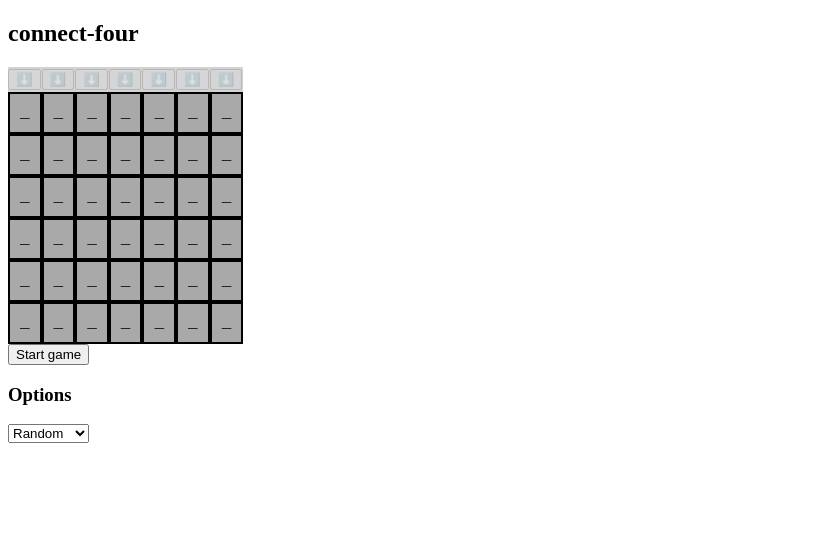
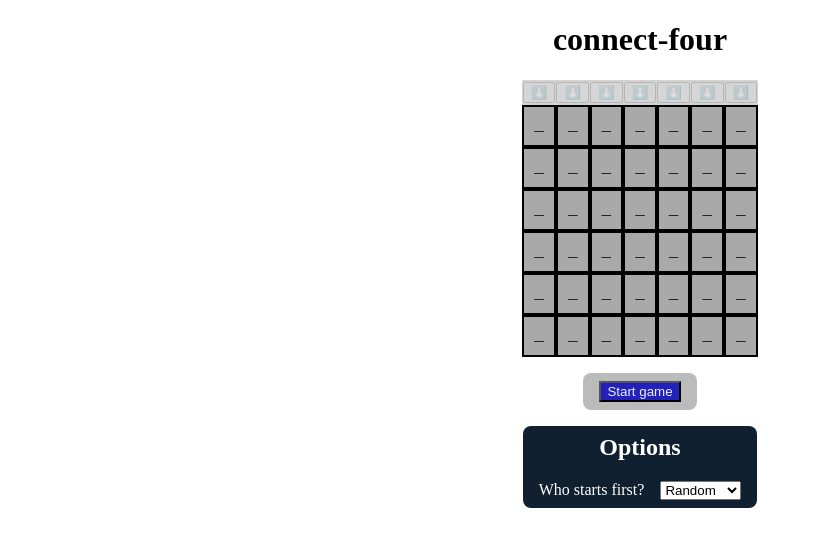
Before and after one commit to chrisstonedev/connect-four, an Angular app: page / in a window 1280 px wide. Shown: the top 546 px of the page, without its empty margins (0-813 px from the left). Built offline with nearby package versions, Linux system fonts and the light colour scheme.

Commit message:
Improved stylesheet organization and improved dialog styles, changed most divs to semantic HTML

```diff
--- a/angular.json
+++ b/angular.json
@@ -27,7 +27,7 @@
               "src/assets"
             ],
             "styles": [
-              "src/styles.css"
+              "src/styles.scss"
             ],
             "scripts": []
           },
@@ -94,7 +94,7 @@
               "src/assets"
             ],
             "styles": [
-              "src/styles.css"
+              "src/styles.scss"
             ],
             "scripts": []
           }
--- a/src/app/app.component.css
+++ /dev/null
@@ -1,34 +0,0 @@
-.play-area {
-  font-family: "Courier New", Courier, monospace;
-  display: table;
-}
-.table-body {
-  display: table-row-group;
-}
-.button-row,
-.play-area-row {
-  display: table-row;
-}
-.game-button,
-.play-area-element {
-  display: table-cell;
-}
-.game-button {
-  margin: 4px 2px 10px 2px;
-  width: 25px;
-  background-color: lightgray;
-  padding: 2px 0;
-}
-.play-area-element {
-  border: 2px solid black;
-  padding: 10px;
-}
-.play-x-player {
-  background-color: yellow;
-}
-.play-x-computer {
-  background-color: red;
-}
-.play-x-blank {
-  background-color: darkgray;
-}
--- a/src/app/app.component.html
+++ b/src/app/app.component.html
@@ -1,36 +1,28 @@
-<h2>{{ title }}</h2>
-<div class="play-area">
-  <div class="table-body">
-    <div class="button-row">
-      <div
-        *ngFor="let column of arrayOfNumbersFromOneToColumnCount"
-        class="game-button"
-      >
-        <button
-          (click)="userClicks(column)"
-          [disabled]="!options || winner || noMoreRoomInColumn(column)"
-        >
-          ⬇️
-        </button>
-      </div>
-    </div>
-    <div *ngFor="let row of boardUi" class="play-area-row">
-      <div
-        *ngFor="let column of row"
-        class="play-area-element"
-        [class]="column.StyleClass"
-      >
-        {{ column.Value }}
-      </div>
-    </div>
-  </div>
+<h1>{{ title }}</h1>
+<table class="play-area">
+  <tr>
+    <th *ngFor="let column of arrayOfNumbersFromOneToColumnCount" class="game-button">
+      <button (click)="userClicks(column)" [disabled]="!options || winner || noMoreRoomInColumn(column)">
+        ⬇️
+      </button>
+    </th>
+  </tr>
+  <tr *ngFor="let row of boardUi">
+    <td *ngFor="let column of row" [class]="column.StyleClass" class="play-area-element">
+      {{ column.Value }}
+    </td>
+  </tr>
+</table>
+<div *ngIf="!options" class="start-game-dialog">
+  <button (click)="resetGame()">Start game</button>
 </div>
-<div *ngIf="winner">
-  {{ winner }} wins! <button (click)="resetGame()">Play again</button>
+<div *ngIf="winner" class="winner-dialog">
+  <h2>{{ winner }} wins!</h2>
+  <button (click)="resetGame()">Play again</button>
 </div>
-<div *ngIf="!options"><button (click)="resetGame()">Start game</button></div>
-<div *ngIf="!options || winner">
-  <h3>Options</h3>
+<div *ngIf="!options || winner" class="options-dialog">
+  <h2>Options</h2>
+  <label for="starts-first">Who starts first?</label>
   <select id="starts-first">
     <option value="random">Random</option>
     <option value="player">Player</option>
--- /dev/null
+++ b/src/app/app.component.scss
@@ -0,0 +1,86 @@
+h1 {
+  text-align: center;
+}
+
+.play-area {
+  border-spacing: 0;
+  font-family: "Courier New", Courier, monospace;
+  margin: 0 auto;
+
+  .game-button {
+    background-color: lightgray;
+    display: table-cell;
+    margin: 4px 2px 10px 2px;
+    padding: 2px 0;
+    width: 25px;
+  }
+
+  .play-area-element {
+    border: 2px solid black;
+    padding: 10px;
+    display: table-cell;
+
+    &.play-x-player {
+      background-color: yellow;
+    }
+
+    &.play-x-computer {
+      background-color: red;
+    }
+
+    &.play-x-blank {
+      background-color: darkgray;
+    }
+  }
+}
+
+.start-game-dialog {
+  background: #0004;
+  border-radius: 8px;
+  margin: 16px auto;
+  padding: 8px 16px;
+  width: fit-content;
+
+  button {
+    background: #22b;
+    color: #eef;
+  }
+}
+
+.winner-dialog {
+  background: #0f09;
+  border-radius: 8px;
+  display: flex;
+  flex-direction: column;
+  margin: 16px auto;
+  padding: 8px 16px;
+  width: fit-content;
+
+  h2 {
+    margin-top: 0;
+  }
+
+  button {
+    background: #22b;
+    color: #eef;
+    margin: 0 auto;
+  }
+}
+
+.options-dialog {
+  background: #012e;
+  color: #fff;
+  border-radius: 8px;
+  padding: 8px 16px;
+  margin: 0 auto;
+  width: fit-content;
+
+  h2 {
+    margin-top: 0;
+    text-align: center;
+  }
+
+  #starts-first {
+    margin-left: 16px;
+  }
+}
--- a/src/app/app.component.ts
+++ b/src/app/app.component.ts
@@ -10,7 +10,7 @@ type BoardElement = {
 @Component({
   selector: 'app-root',
   templateUrl: './app.component.html',
-  styleUrls: ['./app.component.css'],
+  styleUrls: ['./app.component.scss'],
 })
 export class AppComponent {
   title = 'connect-four';
--- a/src/app/game.service.ts
+++ b/src/app/game.service.ts
@@ -16,7 +16,7 @@ export class GameService {
   constructor(
     private opponentService: OpponentService,
     private commonService: CommonService
-  ) {}
+  ) { }
 
   checkForGameEndingCondition(
     character: GameCharacter,
--- a/src/app/opponent.service.ts
+++ b/src/app/opponent.service.ts
@@ -5,7 +5,7 @@ import { CommonService, GameBoard } from './common.service';
   providedIn: 'root',
 })
 export class OpponentService {
-  constructor(private commonService: CommonService) {}
+  constructor(private commonService: CommonService) { }
 
   makeMove(gameBoard: GameBoard): number {
     // Look for an opportunity to win.
@@ -26,7 +26,7 @@ export class OpponentService {
     }
 
     // Pick a random column.
-    for (;;) {
+    for (; ;) {
       const randomChoice = Math.floor(Math.random() * gameBoard.length) + 1;
       if (gameBoard[randomChoice - 1].includes('')) {
         return randomChoice;
--- a/src/test.ts
+++ b/src/test.ts
@@ -17,9 +17,8 @@ declare const require: {
 // First, initialize the Angular testing environment.
 getTestBed().initTestEnvironment(
   BrowserDynamicTestingModule,
-  platformBrowserDynamicTesting(), {
-    teardown: { destroyAfterEach: false }
-}
+  platformBrowserDynamicTesting(),
+  { teardown: { destroyAfterEach: false } }
 );
 // Then we find all the tests.
 const context = require.context('./', true, /\.spec\.ts$/);
```
Also changed, not shown: package.json (+8 -8 lines), src/styles.scss (renamed from src/styles.css), 1 other file (tests, documents, lock files or other folders).
